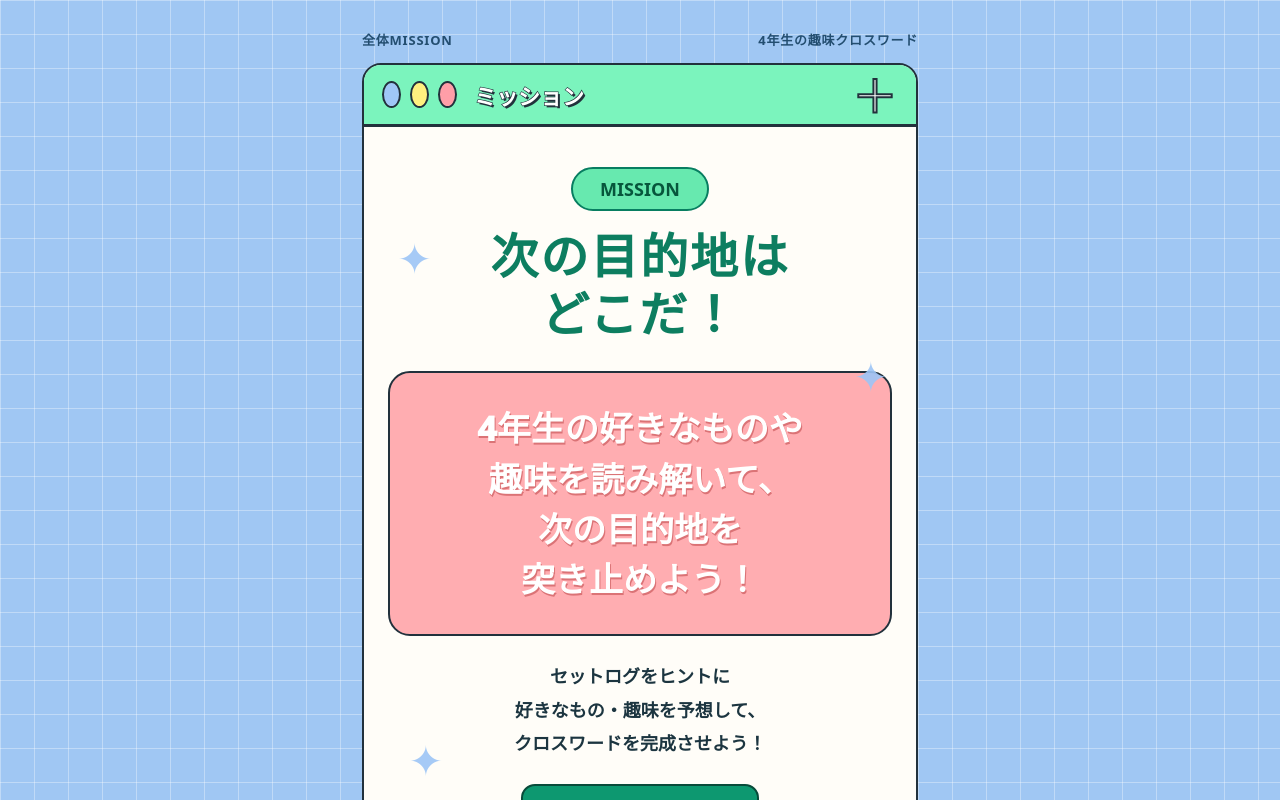
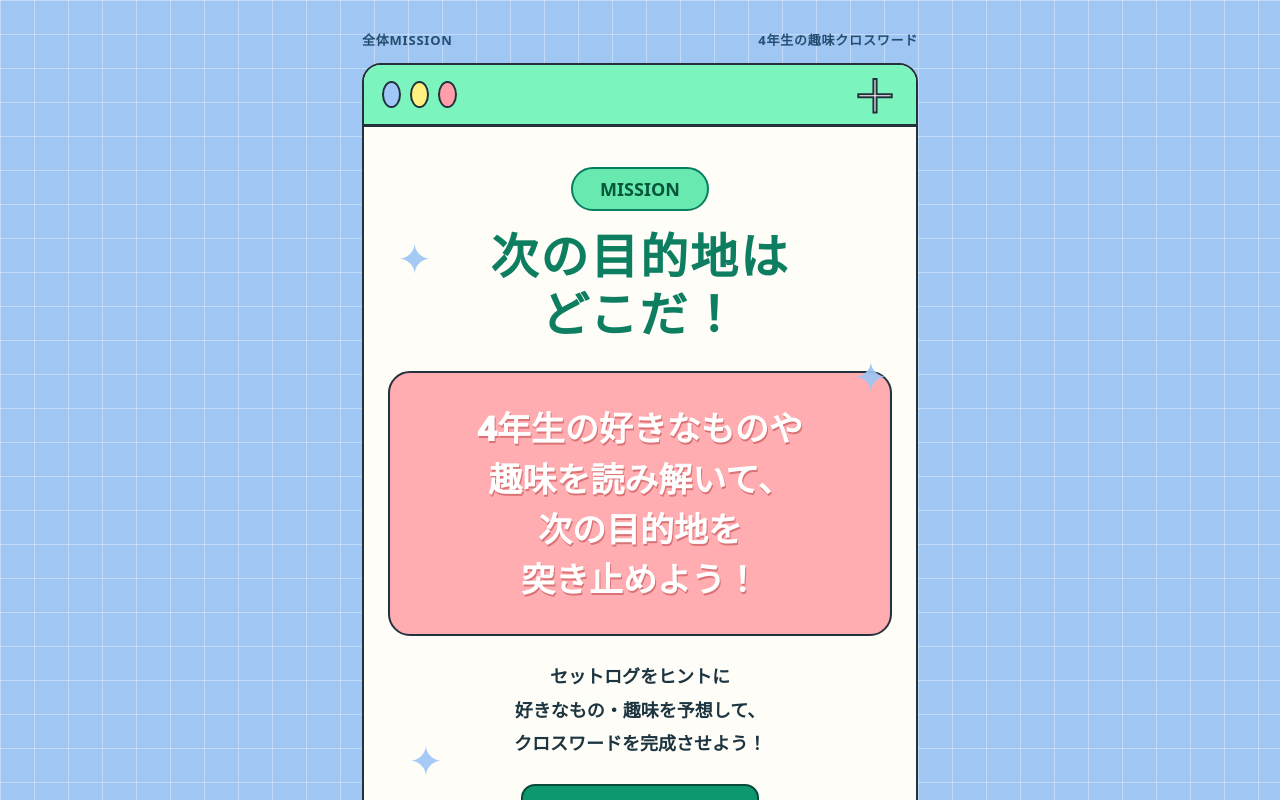
Before and after one commit to kosho0922oki-blip/mission, a plain HTML site: page index.html in a window 1280 px wide. Shown: the top 800 px of the page. Drawn offline with Linux system fonts and the light colour scheme.

Commit message:
Update index.html

```diff
--- a/index.html
+++ b/index.html
@@ -10,8 +10,8 @@
 </head>
 <body><main>
 <header><span>全体MISSION</span><span>4年生の趣味クロスワード</span></header>
-<section class="screen" id="screen1"><div class="window"><div class="chrome"><i class="dot"></i><i class="dot"></i><i class="dot"></i><span class="chrome-title">ミッション</span><span class="plus">＋</span></div><div class="intro" id="intro-tappable"><span class="spark a">✦</span><span class="spark b">✦</span><span class="spark c">✦</span><span class="mission-number">MISSION</span><h1>次の目的地は<br>どこだ！</h1><div class="hero">4年生の好きなものや<br>趣味を読み解いて、<br>次の目的地を<br>突き止めよう！</div><div class="sub">セットログをヒントに<br>好きなもの・趣味を予想して、<br>クロスワードを完成させよう！</div><button type="button" class="go" id="start">チャレンジする ▶</button><div class="tap-hint">画面をタップしても次へ進めます</div></div></div></section>
-<section class="screen" id="screen2" hidden><div class="window"><div class="chrome"><i class="dot"></i><i class="dot"></i><i class="dot"></i><span class="chrome-title">ミッション</span><span class="plus">＋</span></div><div class="puzzle"><h1>4年生の趣味クロスワード</h1><p class="instructions">各ヒントの答えをひらがなで入力すると、クロスワードのマスに自動で反映されます。小さい「ゃ・ゅ・ょ・っ」も基本はそれぞれ1マスです。ただし、黄色い⑤だけは2文字で1マスです。「ー」も1マスです。</p><div class="cross-wrap" id="cross"></div><h2>ヒントを解こう</h2><div class="clue-groups"><div class="clue-group"><h3>ヨコのカギ →</h3><div id="across"></div></div><div class="clue-group"><h3>タテのカギ ↓</h3><div id="down"></div></div></div><div class="final-box"><h2>さいごの答え</h2><p>黄色いマスを丸番号順に読むと？（④の文字には濁点をつけてね）</p><div class="answer-strip" aria-label="11個の空欄"><span><sup>1</sup></span><span><sup>2</sup></span><span><sup>3</sup></span><span><sup>4</sup></span><span><sup>5</sup></span><span><sup>6</sup></span><span><sup>7</sup></span><span><sup>8</sup></span><span><sup>9</sup></span><span><sup>10</sup></span><span><sup>11</sup></span></div><p style="margin:12px 0 8px">答えはひらがなで書いてね！</p><form id="answer-form" class="final-row"><input id="final-answer" type="text" placeholder="ひらがなで答えを入力" autocomplete="off" aria-label="次の目的地の答え" required><button type="submit">答える</button></form><div id="result" class="result" role="status" aria-live="polite"></div></div><button id="back" type="button" class="secondary">← 最初の画面に戻る</button></div></div></section>
+<section class="screen" id="screen1"><div class="window"><div class="chrome"><i class="dot"></i><i class="dot"></i><i class="dot"></i><span class="plus">＋</span></div><div class="intro" id="intro-tappable"><span class="spark a">✦</span><span class="spark b">✦</span><span class="spark c">✦</span><span class="mission-number">MISSION</span><h1>次の目的地は<br>どこだ！</h1><div class="hero">4年生の好きなものや<br>趣味を読み解いて、<br>次の目的地を<br>突き止めよう！</div><div class="sub">セットログをヒントに<br>好きなもの・趣味を予想して、<br>クロスワードを完成させよう！</div><button type="button" class="go" id="start">チャレンジする ▶</button><div class="tap-hint">画面をタップしても次へ進めます</div></div></div></section>
+<section class="screen" id="screen2" hidden><div class="window"><div class="chrome"><i class="dot"></i><i class="dot"></i><i class="dot"></i><span class="plus">＋</span></div><div class="puzzle"><h1>4年生の趣味クロスワード</h1><p class="instructions">各ヒントの答えをひらがなで入力すると、クロスワードのマスに自動で反映されます。小さい「ゃ・ゅ・ょ・っ」も基本はそれぞれ1マスです。ただし、黄色い⑤だけは2文字で1マスです。「ー」も1マスです。</p><div class="cross-wrap" id="cross"></div><h2>ヒントを解こう</h2><div class="clue-groups"><div class="clue-group"><h3>ヨコのカギ →</h3><div id="across"></div></div><div class="clue-group"><h3>タテのカギ ↓</h3><div id="down"></div></div></div><div class="final-box"><h2>さいごの答え</h2><p>黄色いマスを丸番号順に読むと？（④の文字には濁点をつけてね）</p><div class="answer-strip" aria-label="11個の空欄"><span><sup>1</sup></span><span><sup>2</sup></span><span><sup>3</sup></span><span><sup>4</sup></span><span><sup>5</sup></span><span><sup>6</sup></span><span><sup>7</sup></span><span><sup>8</sup></span><span><sup>9</sup></span><span><sup>10</sup></span><span><sup>11</sup></span></div><p style="margin:12px 0 8px">答えはひらがなで書いてね！</p><form id="answer-form" class="final-row"><input id="final-answer" type="text" placeholder="ひらがなで答えを入力" autocomplete="off" aria-label="次の目的地の答え" required><button type="submit">答える</button></form><div id="result" class="result" role="status" aria-live="polite"></div></div><button id="back" type="button" class="secondary">← 最初の画面に戻る</button></div></div></section>
 <div class="foot"> 入力内容はこの画面内だけで保持されます</div></main>
 <script>
 const $=s=>document.querySelector(s);
```
